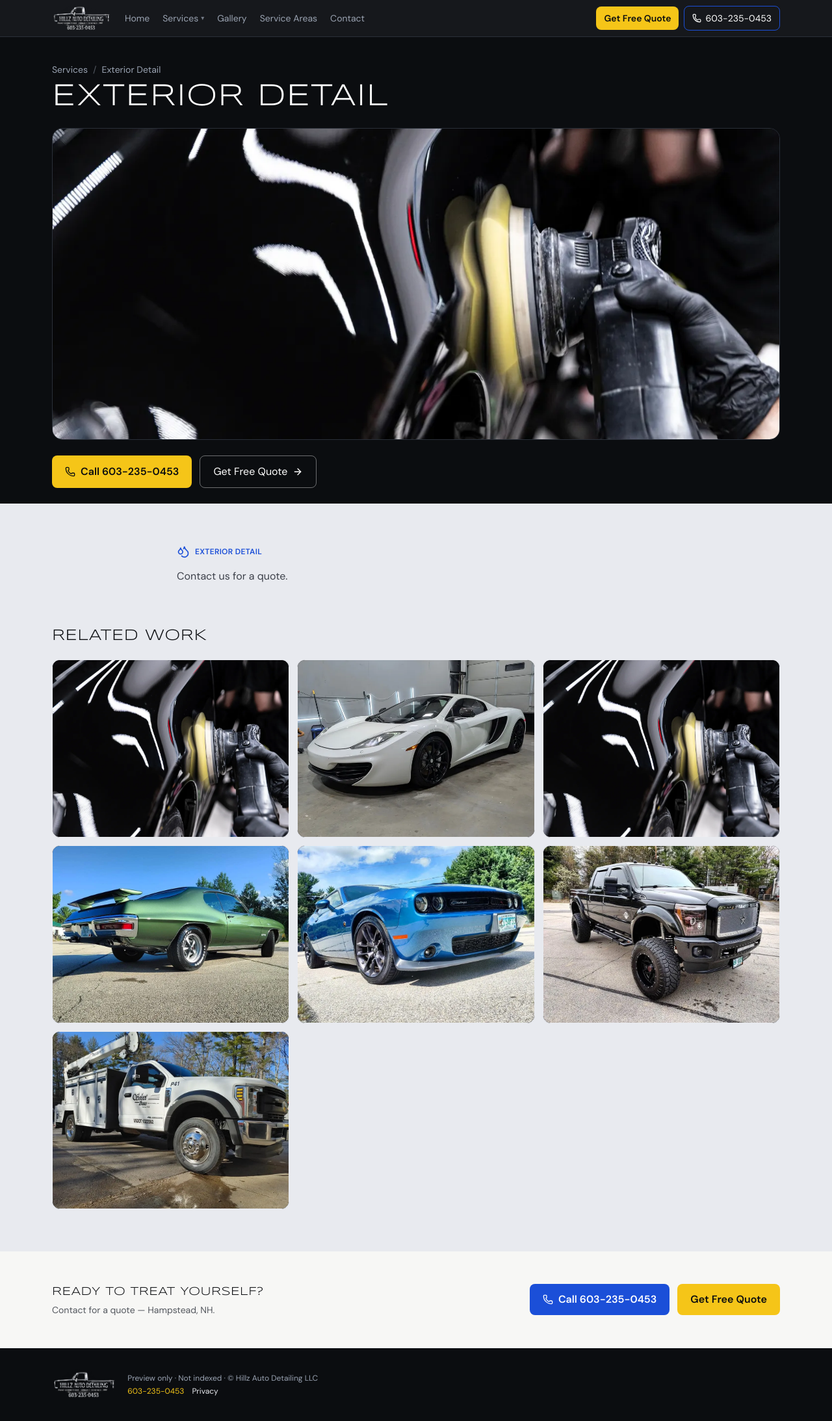
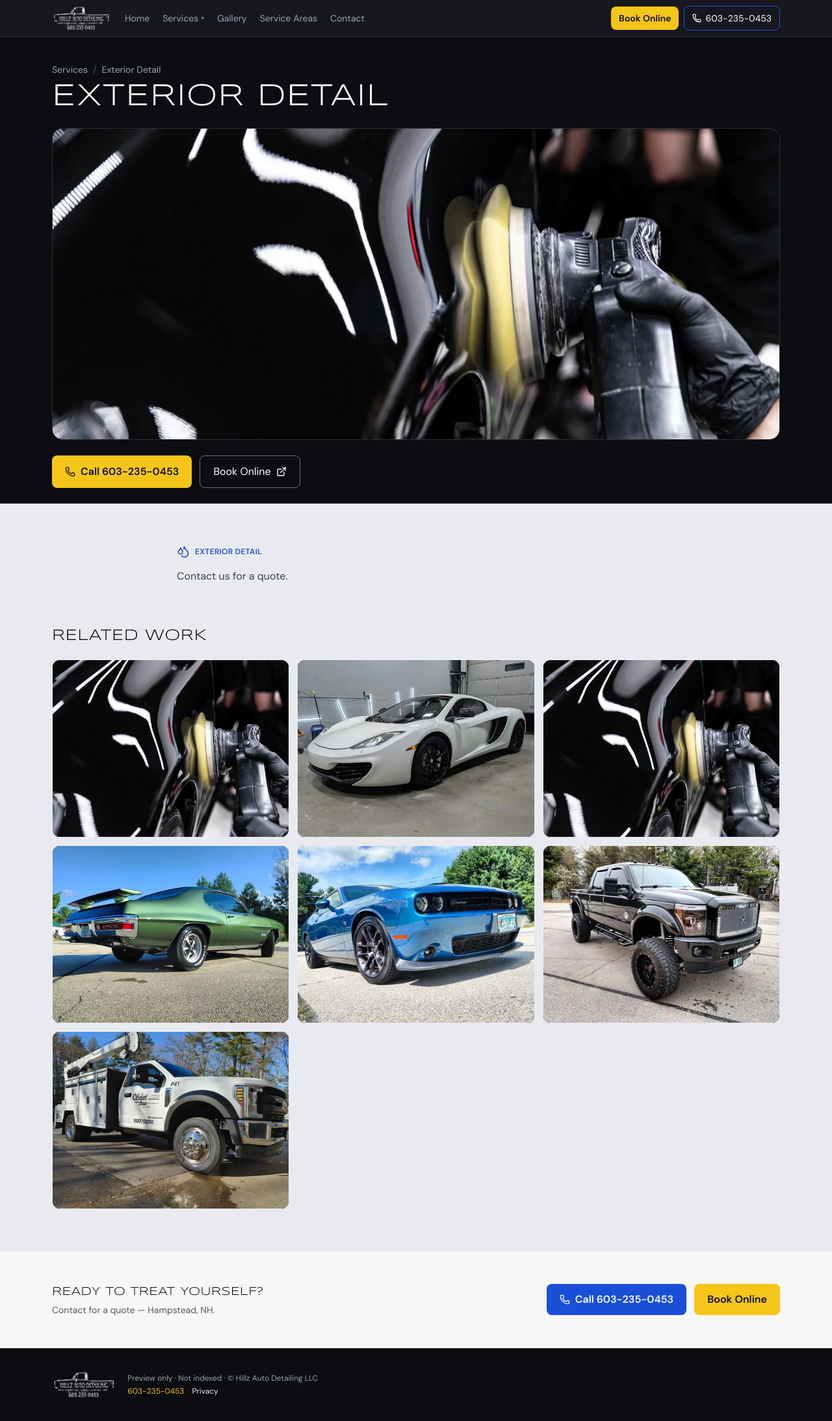
Before and after one commit to ge11y/hillz-auto-detailing-preview, a Next.js app: page /services/exterior-detail in a window 1280 px wide. Shown: the whole page at 65% size. Built offline with nearby package versions, Linux system fonts and the light colour scheme.

Commit message:
Wire Book Online CTAs to Goldie; System X product blocks
Staggered LVP/Glass+/Wheel/Revive/Textile sections with product
webps. Primary Book/Schedule CTAs open Goldie in a new tab; Call
stays tel:6032350453. Hours remain GBP Mon–Fri 9–6, Sat by appt.

```diff
--- a/src/app/page.tsx
+++ b/src/app/page.tsx
@@ -15,6 +15,7 @@ import {
 import Header from "@/components/Header";
 import MobileCallBar from "@/components/MobileCallBar";
 import QuoteForm from "@/components/QuoteForm";
+import { GOLDIE_BOOK, PHONE_TEL } from "@/lib/site";
 
 const PHONE = "603-235-0453";
 const MAPS =
@@ -61,16 +62,18 @@ export default function HomePage() {
               </p>
               <div className="mt-8 flex flex-wrap gap-3">
                 <a
-                  href="tel:6032350453"
+                  href={PHONE_TEL}
                   className="inline-flex items-center gap-2 rounded-lg bg-yellow text-ink font-semibold px-5 py-3 hover:brightness-110 cursor-pointer"
                 >
                   <Phone className="h-4 w-4" aria-hidden /> Call To Schedule
                 </a>
                 <a
-                  href="#quote"
-                  className="inline-flex rounded-lg border border-white/40 text-white px-5 py-3 hover:bg-white/10 cursor-pointer"
+                  href={GOLDIE_BOOK}
+                  target="_blank"
+                  rel="noopener noreferrer"
+                  className="inline-flex items-center gap-2 rounded-lg border border-white/40 text-white px-5 py-3 hover:bg-white/10 cursor-pointer"
                 >
-                  Get Free Quote
+                  Book Online <ExternalLink className="h-4 w-4" aria-hidden />
                 </a>
               </div>
             </div>
@@ -382,8 +385,13 @@ export default function HomePage() {
               <a href={`mailto:${EMAIL}`} className="inline-flex items-center gap-2 text-concrete text-sm mt-2 hover:text-yellow hover:underline cursor-pointer">
                 <Mail className="h-4 w-4" aria-hidden /> {EMAIL}
               </a>
-              <a href="#quote" className="inline-flex mt-4 rounded-lg bg-yellow text-ink font-semibold px-4 py-2 text-sm hover:brightness-110 cursor-pointer">
-                Get Free Quote
+              <a
+                href={GOLDIE_BOOK}
+                target="_blank"
+                rel="noopener noreferrer"
+                className="inline-flex mt-4 rounded-lg bg-yellow text-ink font-semibold px-4 py-2 text-sm hover:brightness-110 cursor-pointer"
+              >
+                Book Online
               </a>
             </div>
           </div>
--- a/src/app/services/system-x-ceramic-protection/page.tsx
+++ b/src/app/services/system-x-ceramic-protection/page.tsx
@@ -1,17 +1,16 @@
 import type { Metadata } from "next";
 import Image from "next/image";
 import Link from "next/link";
-import { ExternalLink, Phone, ArrowRight, Shield } from "lucide-react";
+import { ExternalLink, Phone, Shield } from "lucide-react";
 import Header from "@/components/Header";
 import MobileCallBar from "@/components/MobileCallBar";
+import { GOLDIE_BOOK, PHONE_DISPLAY, PHONE_TEL } from "@/lib/site";
 
 export const metadata: Metadata = {
   title: "System X Ceramic Protection | Hillz Auto Detailing",
   description: "Professional grade System X Ceramic Protection — Hampstead, NH",
   robots: { index: false, follow: false },
 };
-
-const PHONE = "603-235-0453";
 
 type Product = {
   name: string;
@@ -119,17 +118,19 @@ export default function SystemXPage() {
             </p>
             <div className="flex flex-wrap gap-3 items-center">
               <a
-                href="tel:6032350453"
+                href={PHONE_TEL}
                 className="inline-flex items-center gap-2 rounded-lg bg-yellow text-ink font-semibold px-5 py-3 hover:brightness-110 cursor-pointer"
               >
-                <Phone className="h-4 w-4" aria-hidden /> Call {PHONE}
+                <Phone className="h-4 w-4" aria-hidden /> Call {PHONE_DISPLAY}
               </a>
-              <Link
-                href="/#quote"
+              <a
+                href={GOLDIE_BOOK}
+                target="_blank"
+                rel="noopener noreferrer"
                 className="inline-flex items-center gap-2 rounded-lg border border-white/40 text-white px-5 py-3 hover:bg-white/10 cursor-pointer"
               >
-                Get Free Quote <ArrowRight className="h-4 w-4" aria-hidden />
-              </Link>
+                Book Online <ExternalLink className="h-4 w-4" aria-hidden />
+              </a>
               <a
                 href="https://www.systemx.com/"
                 target="_blank"
@@ -227,17 +228,19 @@ export default function SystemXPage() {
             </div>
             <div className="flex flex-wrap gap-3">
               <a
-                href="tel:6032350453"
+                href={PHONE_TEL}
                 className="inline-flex items-center gap-2 rounded-lg bg-race text-white font-semibold px-5 py-3 hover:brightness-110 cursor-pointer"
               >
-                <Phone className="h-4 w-4" aria-hidden /> Call {PHONE}
+                <Phone className="h-4 w-4" aria-hidden /> Call {PHONE_DISPLAY}
               </a>
-              <Link
-                href="/#quote"
+              <a
+                href={GOLDIE_BOOK}
+                target="_blank"
+                rel="noopener noreferrer"
                 className="inline-flex rounded-lg bg-yellow text-ink font-semibold px-5 py-3 hover:brightness-110 cursor-pointer"
               >
-                Get Free Quote
-              </Link>
+                Book Online
+              </a>
               <a
                 href="https://www.systemx.com/"
                 target="_blank"
@@ -262,8 +265,8 @@ export default function SystemXPage() {
             <div className="text-xs text-muted">
               Preview only · Not indexed · © Hillz Auto Detailing LLC
               <div className="mt-1 flex flex-wrap gap-3">
-                <a href="tel:6032350453" className="text-yellow hover:underline">
-                  {PHONE}
+                <a href={PHONE_TEL} className="text-yellow hover:underline">
+                  {PHONE_DISPLAY}
                 </a>
                 <Link href="/privacy" className="text-concrete hover:text-yellow hover:underline">
                   Privacy
--- a/src/components/Header.tsx
+++ b/src/components/Header.tsx
@@ -4,8 +4,7 @@ import Image from "next/image";
 import Link from "next/link";
 import { useState, useRef, useEffect } from "react";
 import { Phone } from "lucide-react";
-
-const PHONE = "603-235-0453";
+import { GOLDIE_BOOK, PHONE_DISPLAY, PHONE_TEL } from "@/lib/site";
 const SERVICE_LINKS = [
   { href: "/#services", label: "Overview" },
   { href: "/services/system-x-ceramic-protection", label: "System X Ceramic Protection" },
@@ -83,18 +82,20 @@ export default function Header() {
           </Link>
         </nav>
         <div className="ml-auto flex items-center gap-2 shrink-0">
-          <Link
-            href="/#quote"
+          <a
+            href={GOLDIE_BOOK}
+            target="_blank"
+            rel="noopener noreferrer"
             className="inline-flex items-center justify-center rounded-lg bg-yellow text-ink font-semibold text-sm px-3 py-2 whitespace-nowrap hover:brightness-110 cursor-pointer"
           >
-            Get Free Quote
-          </Link>
+            Book Online
+          </a>
           <a
-            href="tel:6032350453"
+            href={PHONE_TEL}
             className="inline-flex items-center justify-center gap-1.5 rounded-lg border border-race text-white text-sm px-3 py-2 whitespace-nowrap hover:bg-race/20 cursor-pointer"
           >
             <Phone className="h-3.5 w-3.5" aria-hidden />
-            {PHONE}
+            {PHONE_DISPLAY}
           </a>
         </div>
       </div>
--- a/src/components/ServicePage.tsx
+++ b/src/components/ServicePage.tsx
@@ -1,10 +1,9 @@
 import Image from "next/image";
 import Link from "next/link";
-import { Phone, ArrowRight } from "lucide-react";
+import { Phone, ExternalLink } from "lucide-react";
 import Header from "@/components/Header";
 import MobileCallBar from "@/components/MobileCallBar";
-
-const PHONE = "603-235-0453";
+import { GOLDIE_BOOK, PHONE_DISPLAY, PHONE_TEL } from "@/lib/site";
 
 type Shot = { src: string; alt: string };
 
@@ -44,17 +43,19 @@ export default function ServicePage({ title, heroSrc, related = [], children }:
             </div>
             <div className="mt-6 flex flex-wrap gap-3">
               <a
-                href="tel:6032350453"
+                href={PHONE_TEL}
                 className="inline-flex items-center gap-2 rounded-lg bg-yellow text-ink font-semibold px-5 py-3 hover:brightness-110 cursor-pointer"
               >
-                <Phone className="h-4 w-4" aria-hidden /> Call {PHONE}
+                <Phone className="h-4 w-4" aria-hidden /> Call {PHONE_DISPLAY}
               </a>
-              <Link
-                href="/#quote"
+              <a
+                href={GOLDIE_BOOK}
+                target="_blank"
+                rel="noopener noreferrer"
                 className="inline-flex items-center gap-2 rounded-lg border border-white/40 text-white px-5 py-3 hover:bg-white/10 cursor-pointer"
               >
-                Get Free Quote <ArrowRight className="h-4 w-4" aria-hidden />
-              </Link>
+                Book Online <ExternalLink className="h-4 w-4" aria-hidden />
+              </a>
             </div>
           </div>
         </section>
@@ -95,17 +96,19 @@ export default function ServicePage({ title, heroSrc, related = [], children }:
             </div>
             <div className="flex flex-wrap gap-3">
               <a
-                href="tel:6032350453"
+                href={PHONE_TEL}
                 className="inline-flex items-center gap-2 rounded-lg bg-race text-white font-semibold px-5 py-3 hover:brightness-110 cursor-pointer"
               >
-                <Phone className="h-4 w-4" aria-hidden /> Call {PHONE}
+                <Phone className="h-4 w-4" aria-hidden /> Call {PHONE_DISPLAY}
               </a>
-              <Link
-                href="/#quote"
+              <a
+                href={GOLDIE_BOOK}
+                target="_blank"
+                rel="noopener noreferrer"
                 className="inline-flex rounded-lg bg-yellow text-ink font-semibold px-5 py-3 hover:brightness-110 cursor-pointer"
               >
-                Get Free Quote
-              </Link>
+                Book Online
+              </a>
             </div>
           </div>
         </section>
@@ -122,8 +125,8 @@ export default function ServicePage({ title, heroSrc, related = [], children }:
             <div className="text-xs text-muted">
               Preview only · Not indexed · © Hillz Auto Detailing LLC
               <div className="mt-1 flex flex-wrap gap-3">
-                <a href="tel:6032350453" className="text-yellow hover:underline">
-                  {PHONE}
+                <a href={PHONE_TEL} className="text-yellow hover:underline">
+                  {PHONE_DISPLAY}
                 </a>
                 <Link href="/privacy" className="text-concrete hover:text-yellow hover:underline">
                   Privacy
--- /dev/null
+++ b/src/lib/site.ts
@@ -0,0 +1,6 @@
+/** Shared site constants — Hillz peek */
+export const PHONE_DISPLAY = "603-235-0453";
+export const PHONE_TEL = "tel:6032350453";
+/** Goldie online booking (external, open in new tab) */
+export const GOLDIE_BOOK =
+  "https://book.heygoldie.com/Hillz-Auto-Detailing-LLC#services";
```
